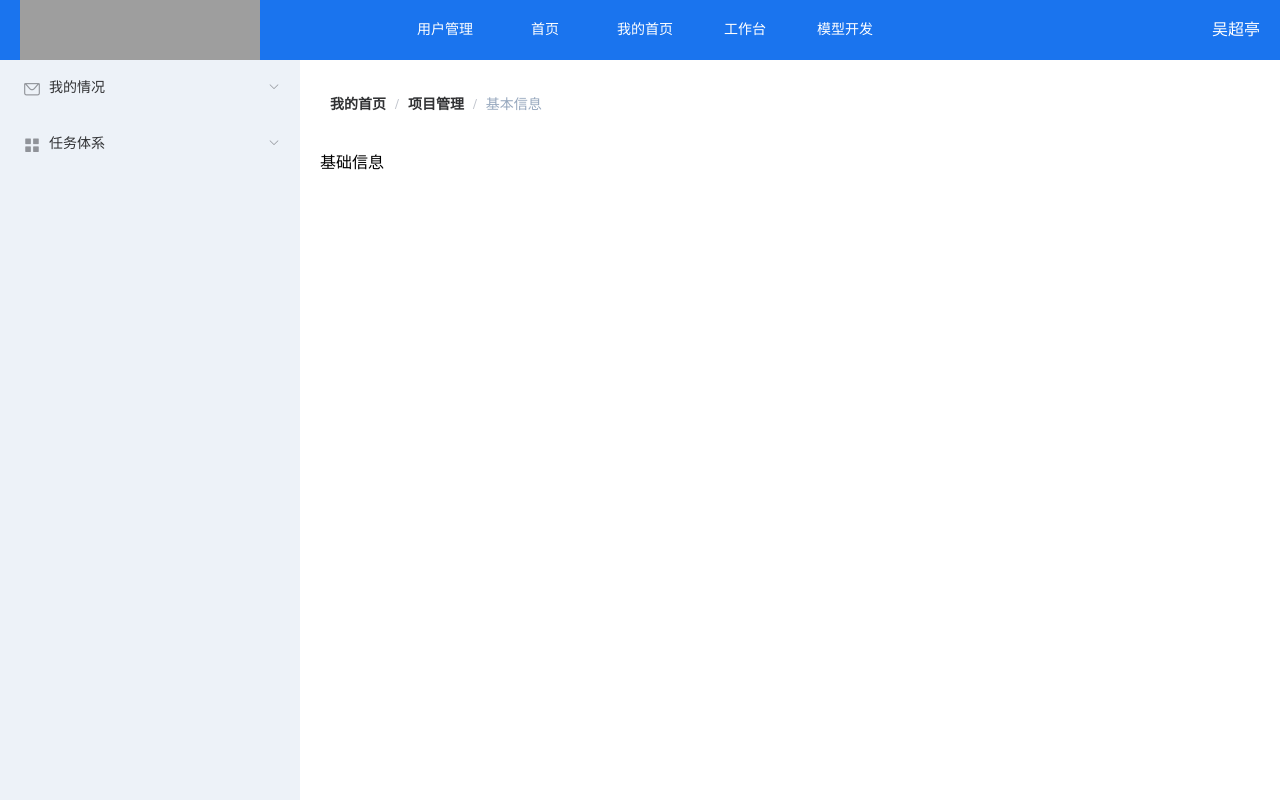
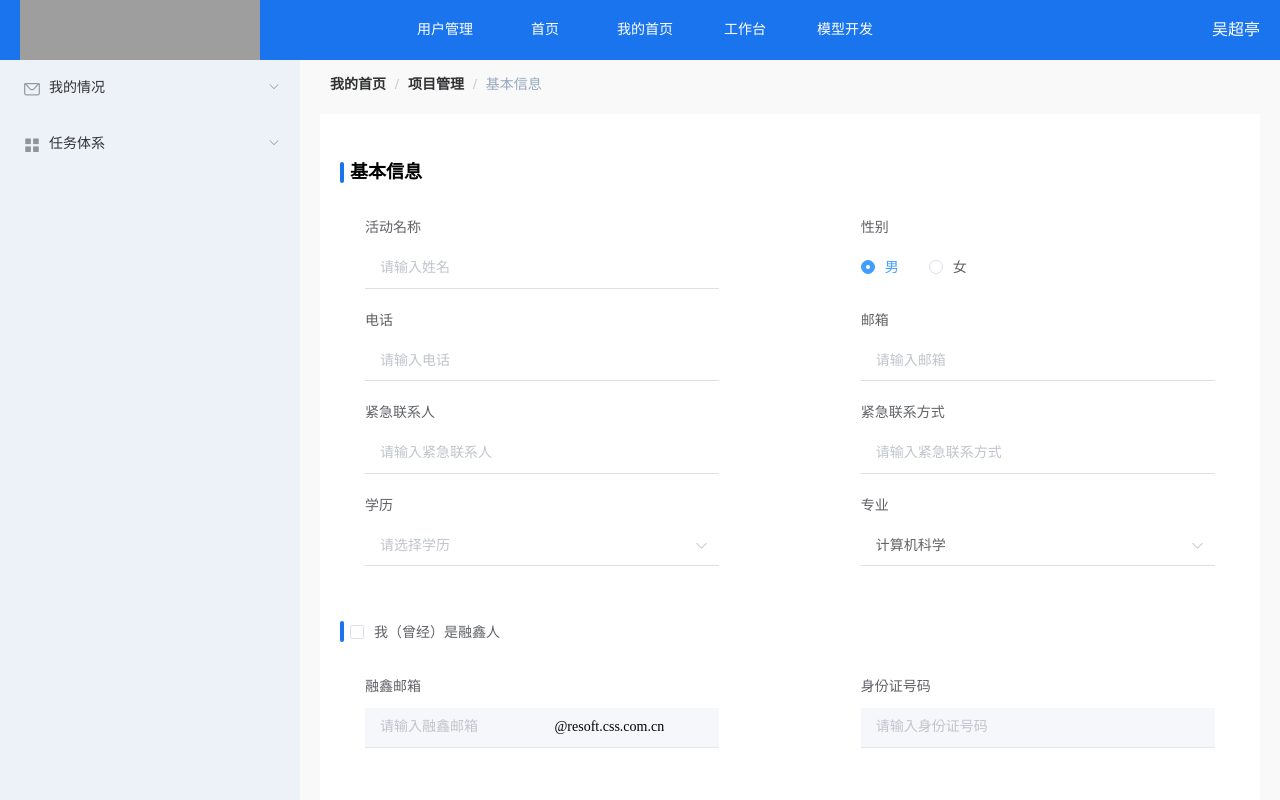
Before and after one commit to coffeecoke/cloud-platform, a Vue app: page /#/1-1 in a window 1280 px wide. Built offline with nearby package versions, Linux system fonts and the light colour scheme; grey boxes are pictures that could not be loaded.

Commit message:
form表单

```diff
--- a/config/index.js
+++ b/config/index.js
@@ -13,7 +13,7 @@ module.exports = {
     proxyTable: {},
 
     // Various Dev Server settings
-    host: 'localhost', // can be overwritten by process.env.HOST
+    host: '0.0.0.0', // can be overwritten by process.env.HOST
     port: 8080, // can be overwritten by process.env.PORT, if port is in use, a free one will be determined
     autoOpenBrowser: false,
     errorOverlay: true,
--- /dev/null
+++ b/src/components/box.vue
@@ -0,0 +1,46 @@
+<template>
+  <div class="box">
+    <div class="box-header">
+      <h3 class="box-header__title">
+        <slot name="boxHeaderTitle"></slot>
+      </h3>
+    </div>
+    <div class="box-body">
+      <slot name="boxBodyInner"></slot>
+    </div>
+  </div>
+</template>
+<script>
+export default {
+  name: 'BoxWrap',
+  data () {
+    return {}
+  },
+  activated () {}
+}
+
+</script>
+<style scoped lang="scss">
+  .box {
+    .box-header {
+      margin-bottom:20px;
+    }
+    .box-header__title {
+      font-size:18px;
+      position: relative;
+      &:before {
+        content:'';
+        position:absolute;
+        width:4px;
+        height:100%;
+        border-radius: 2px;
+        left:-10px;
+        background-color:#1a74ee;
+      }
+    }
+    .box-body {
+      padding:15px;
+    }
+  }
+
+</style>
--- a/src/styles/common.scss
+++ b/src/styles/common.scss
@@ -3,6 +3,7 @@ ul,dl {
 }
 html,body {
   height:100%;
+  background-color:#f9f9f9;
 }
 
 #app {
--- a/src/styles/element-ui.scss
+++ b/src/styles/element-ui.scss
@@ -5,7 +5,6 @@
 .el-menu {
   border: none;
 }
-
 .el-menu {
   background-color: #edf2f8;
 }
@@ -16,6 +15,15 @@
     color:#1a74ee;
   }
 }
-.el-menu-item:focus, .el-menu-item:hover {
-
+.el-input__inner {
+  border-radius: 0;
+  border-top:none;
+  border-left:none;
+  border-right:none;
 }
+.el-form-item__label {
+  line-height: 20px;
+}
+.el-select {
+  width:100%;
+}
--- a/src/views/user-management/base-info.vue
+++ b/src/views/user-management/base-info.vue
@@ -1,10 +1,197 @@
 <template>
-  <div>基础信息</div>
+  <div class="base-info">
+    <el-form ref="form" :model="form" label-width="80px" label-position="top">
+      <!-- 基本信息 -->
+      <box-wrap>
+        <template slot="boxHeaderTitle">
+          基本信息
+        </template>
+        <template slot="boxBodyInner">
+          <el-row type="flex" justify="space-between">
+            <el-col :span="10">
+              <el-form-item label="活动名称">
+                <el-input v-model="form.name" placeholder="请输入姓名"></el-input>
+              </el-form-item>
+            </el-col>
+            <el-col :span="10">
+              <el-form-item v-model="form.sex" label="性别">
+                <el-radio-group v-model="form.sex">
+                  <el-radio label="男"></el-radio>
+                  <el-radio label="女"></el-radio>
+                </el-radio-group>
+              </el-form-item>
+            </el-col>
+          </el-row>
+          <el-row type="flex" justify="space-between">
+            <el-col :span="10">
+              <el-form-item label="电话">
+                <el-input v-model="form.phone" placeholder="请输入电话"></el-input>
+              </el-form-item>
+            </el-col>
+            <el-col :span="10">
+              <el-form-item label="邮箱">
+                <el-input v-model="form.email" placeholder="请输入邮箱"></el-input>
+              </el-form-item>
+            </el-col>
+          </el-row>
+          <el-row type="flex" justify="space-between">
+            <el-col :span="10">
+              <el-form-item label="紧急联系人">
+                <el-input v-model="form.contact" placeholder="请输入紧急联系人"></el-input>
+              </el-form-item>
+            </el-col>
+            <el-col :span="10">
+              <el-form-item label="紧急联系方式">
+                <el-input v-model="form.contactInfo" placeholder="请输入紧急联系方式"></el-input>
+              </el-form-item>
+            </el-col>
+          </el-row>
+          <el-row type="flex" justify="space-between">
+            <el-col :span="10">
+              <el-form-item label="学历">
+                <el-select v-model="form.education.value" placeholder="请选择学历">
+                  <el-option v-for="item in form.education.options" :key="item.label" :label="item.label"
+                    :value="item.label" :disabled="item.disabled">
+                  </el-option>
+                </el-select>
+              </el-form-item>
+            </el-col>
+            <el-col :span="10">
+              <el-form-item label="专业">
+                <el-select v-model="form.profession.value" placeholder="请选择专业">
+                  <el-option v-for="item in form.profession.options" :key="item.label" :label="item.label"
+                    :value="item.label" :disabled="item.diasbled">
+                  </el-option>
+                </el-select>
+              </el-form-item>
+            </el-col>
+          </el-row>
+        </template>
+      </box-wrap>
+      <!-- 我曾经是融鑫人 -->
+      <box-wrap>
+        <template slot="boxHeaderTitle">
+          <el-checkbox v-model="form.rxChecked">我（曾经）是融鑫人</el-checkbox>
+        </template>
+        <template slot="boxBodyInner">
+          <el-row type="flex" justify="space-between">
+            <el-col :span="10">
+              <el-form-item label="融鑫邮箱">
+                <el-input v-model="form.rxEmail" placeholder="请输入融鑫邮箱" :disabled="!form.rxChecked">
+                  <span slot="suffix" class="feed-email">@resoft.css.com.cn</span>
+                </el-input>
+              </el-form-item>
+            </el-col>
+            <el-col :span="10">
+              <el-form-item label="身份证号码">
+                <el-input v-model="form.idCard" placeholder="请输入身份证号码" :disabled="!form.rxChecked"></el-input>
+              </el-form-item>
+            </el-col>
+          </el-row>
+        </template>
+      </box-wrap>
+      <!-- 付款信息 -->
+      <box-wrap>
+        <template slot="boxHeaderTitle">
+          付款信息
+        </template>
+        <template slot="boxBodyInner">
+          <el-row type="flex" justify="space-between">
+            <el-col :span="24">
+              <el-form-item label="账户名称">
+                <el-input v-model="form.account" placeholder="请输入账户名称">
+                </el-input>
+              </el-form-item>
+            </el-col>
+          </el-row>
+          <el-row  type="flex" justify="space-between">
+            <el-col :span="24">
+              <el-form-item label="账户号">
+                <el-input v-model="form.accountNum" placeholder="请输入账户号">
+                </el-input>
+              </el-form-item>
+            </el-col>
+          </el-row>
+        </template>
+      </box-wrap>
+      <!-- /.付款信息 -->
+      <div class="btns-group">
+        <el-button type="primary" round>确定</el-button>
+        <el-button class="gray-btn" round>取消</el-button>
+      </div>
+    </el-form>
+  </div>
+
 </template>
 <script>
+// 自定义box组件，用到了*具名插槽*
+import BoxWrap from '@/components/box.vue'
 export default {
+  components: {
+    BoxWrap
+  },
+  data () {
+    return {
+      form: {
+        name: '',
+        sex: '男',
+        email: '',
+        contact: '',
+        contactInfo: '',
+        education: {
+          value: '',
+          options: [{
+            label: '博士生'
+          },
+          {
+            label: '研究生'
+          },
+          {
+            label: '本科'
+          },
+          {
+            label: '专科'
+          }
+          ]
+        },
+        profession: {
+          value: '计算机科学',
+          options: [{
+            label: '计算机科学'
+          },
+          {
+            label: '金融'
+          },
+          {
+            label: '数学'
+          }
+          ]
+        },
+        rxChecked: false,
+        rxEmail: '',
+        idCard: '',
+        account: '',
+        accountNum: '7438947837483728947324'
+
+      }
+    }
+  }
 }
+
 </script>
 <style lang="scss" scoped>
-
+.btns-group {
+  text-align: center;
+}
+.feed-email {
+  color:#000;
+  font-size:14px;
+  padding-right:50px;
+}
+.gray-btn {
+  color:#666;
+  font-size:14px;
+  border:none;
+  background-color:#eaeaea;
+}
 </style>
--- a/src/views/user-management/components/right-main.vue
+++ b/src/views/user-management/components/right-main.vue
@@ -3,9 +3,11 @@
     <div class="breadcrumb">
       <Breadcrumb></Breadcrumb>
     </div>
-    <keep-alive>
-      <router-view></router-view>
-    </keep-alive>
+    <div class="content">
+      <keep-alive>
+        <router-view></router-view>
+      </keep-alive>
+    </div>
   </main>
 </template>
 <script>
@@ -21,7 +23,8 @@ export default {
 
 </script>
 <style lang="scss" scoped>
-  .breadcrumb {
-    margin-bottom:20px;
+  .content {
+    background-color:#fff;
+    padding:30px;
   }
 </style>
--- a/src/views/user-management/index.vue
+++ b/src/views/user-management/index.vue
@@ -21,6 +21,9 @@ export default {
 
 </script>
 <style lang="scss" scoped>
+  .el-main {
+    padding-top:0;
+  }
   .content {
     height: calc(100% - 60px);
   }
```
